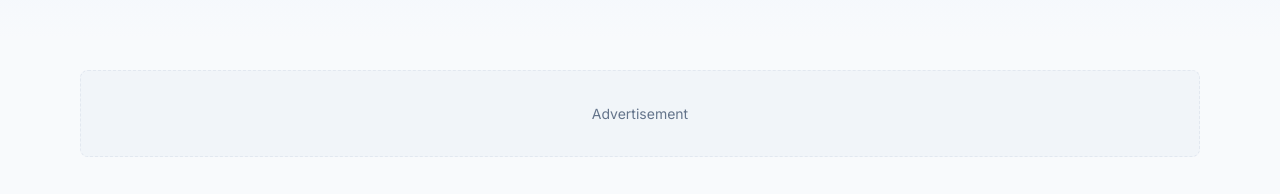
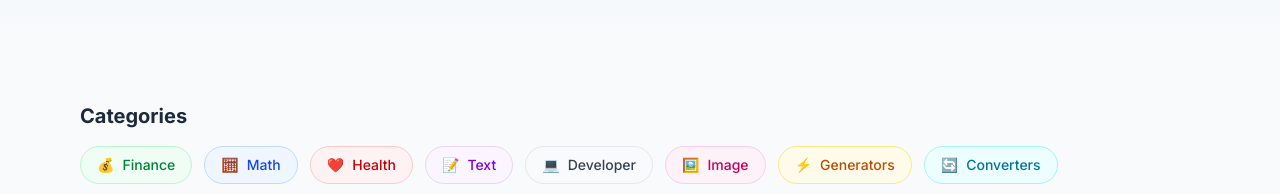
Before and after one commit to shivanandak2023-lgtm/New, a Next.js app: page / in a window 1280 px wide. Shown: the part 443-637 px from the top of the page. Built offline with nearby package versions, Linux system fonts and the light colour scheme; no server answers.

Commit message:
hide ad placeholder divs - Google Auto Ads handles placement

```diff
--- a/app/globals.css
+++ b/app/globals.css
@@ -139,13 +139,7 @@ input[type="number"] {
 }
 
 .ad-placeholder {
-  background: var(--muted-bg);
-  border: 1px dashed var(--card-border);
-  border-radius: 8px;
-  padding: 2rem;
-  text-align: center;
-  color: var(--muted);
-  font-size: 0.875rem;
+  display: none;
 }
 
 .seo-content h2 {
```
